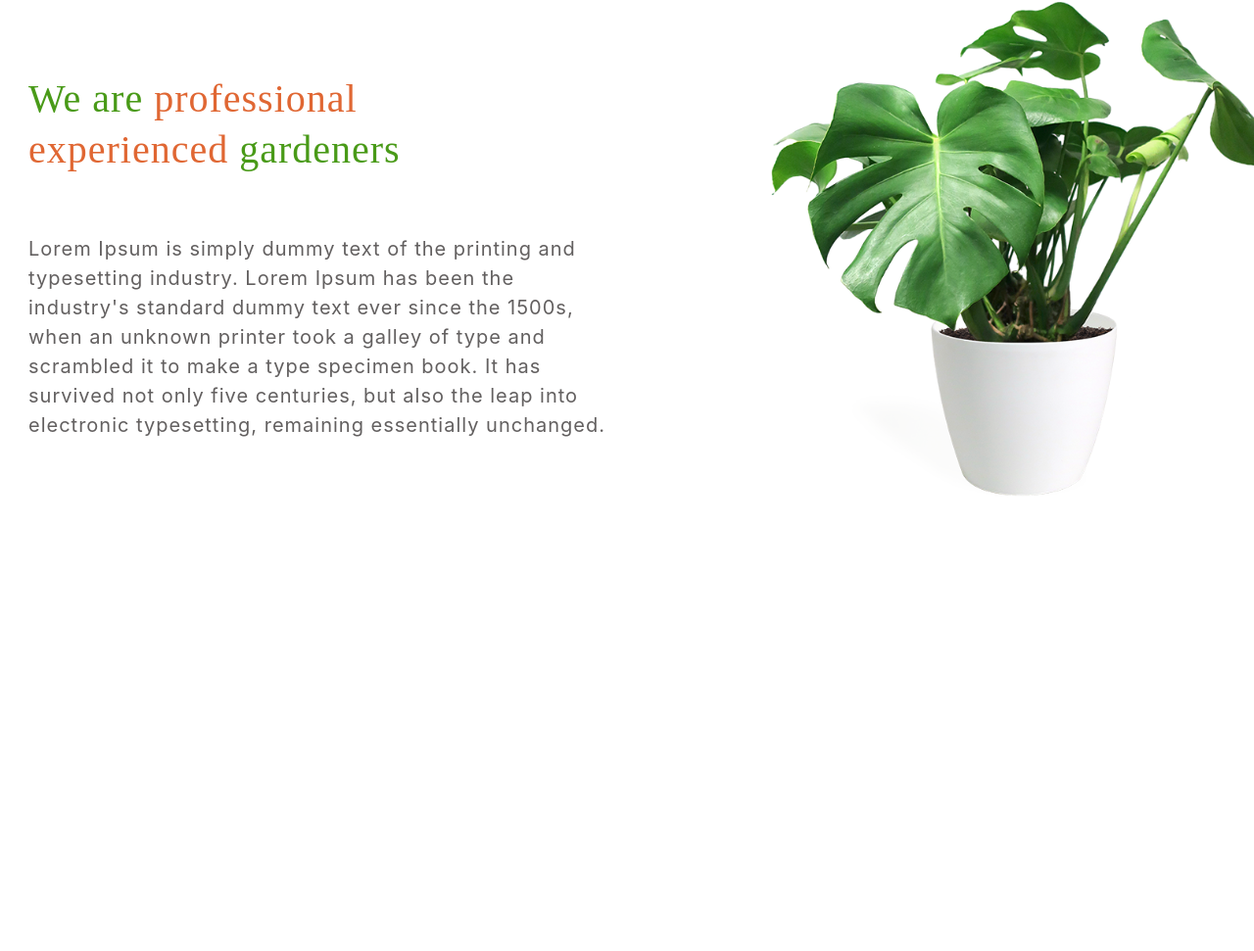
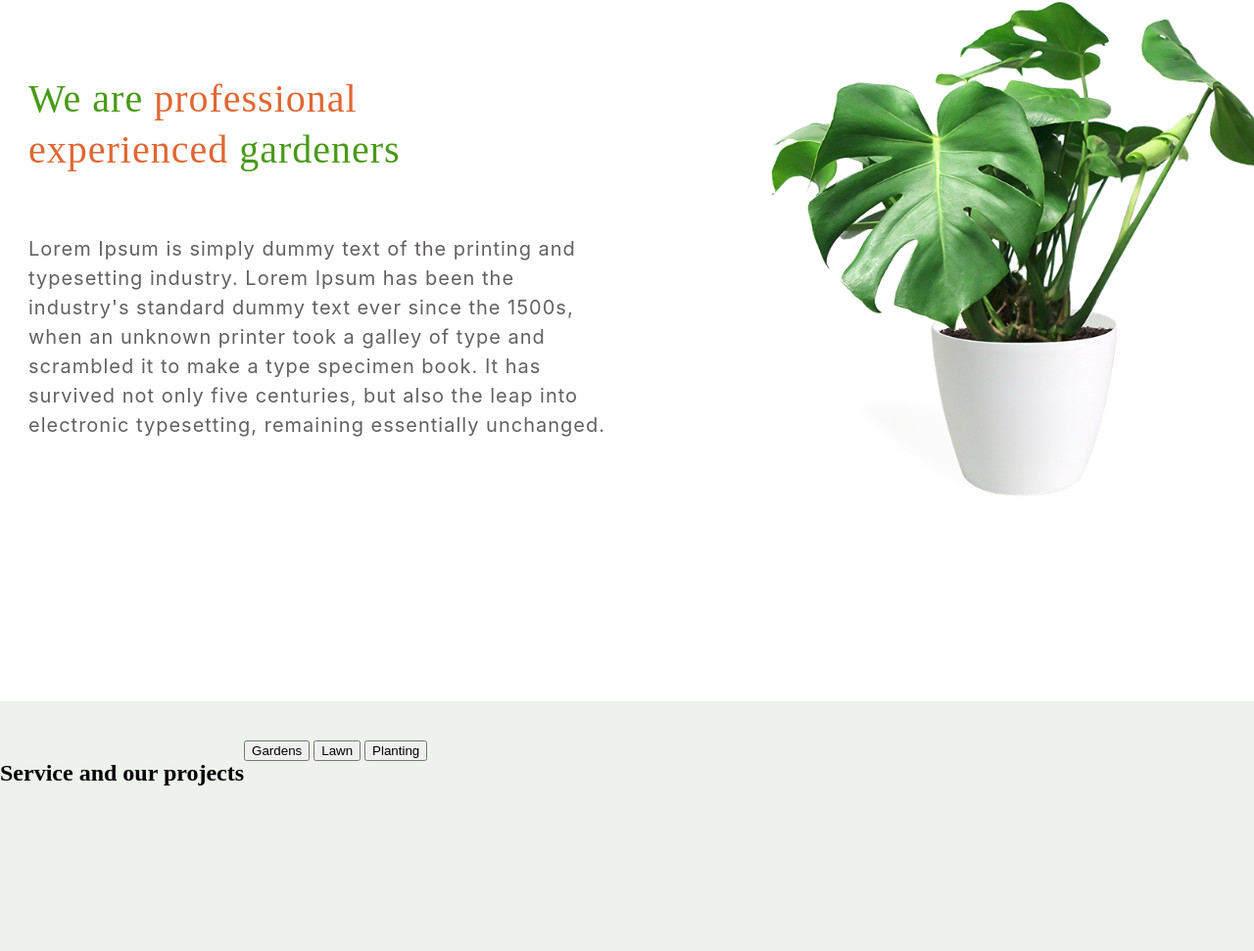
Before and after one commit to alenslyn/plants, a plain HTML site: page index.html in a window 1280 px wide. Shown: the part 848-1819 px from the top of the page at 98% size. Before the commit the page ends 1564 px from the top, so only its background shows below. Drawn offline with Linux system fonts and the light colour scheme.

Commit message:
feat: add html layout

```diff
--- a/index.html
+++ b/index.html
@@ -73,6 +73,19 @@
           </div>
         </div>
       </section>
+      <section class="main__services">
+        <div class="services__content">
+          <div class="content__title">
+            <h2 class="title__serv">Service and our projects</h2>
+          </div>
+          <div class="content__btns">
+            <button class="">Gardens</button>
+            <button class="">Lawn</button>
+            <button class="">Planting</button>
+          </div>
+        </div>
+        <div class="services__list"></div>
+      </section>
     </article>
   </body>
 </html>
--- a/styles.css
+++ b/styles.css
@@ -98,13 +98,12 @@ li {
   justify-content: space-between;
   gap: 153px;
   max-width: 1222px;
-
 }
 .about__desc {
   padding-top: 161px;
   padding-bottom: 155px;
 }
-.desc__title {§
+.desc__title {
   font-family: Inika;
   font-style: regular;
   font-size: 40px;
@@ -113,6 +112,7 @@ li {
   width: 463px;
   letter-spacing: 1px;
 }
+
 .title__colortext {
   color: rgba(224, 103, 51, 1);
 }
@@ -128,5 +128,17 @@ li {
 }
 .houseplant_img {
   height: 650px;
+}
+.main__services {
+  background-color: rgba(237, 242, 236, 1);
+  padding-top: 40px;
+  padding-bottom: 121px;
+}
+.services__content {
+  width: 1007px;
+  height: 94px;
 
+  display: flex;
+  justify-content: flex-start;
+  align-items: flex-start;
 }
```
